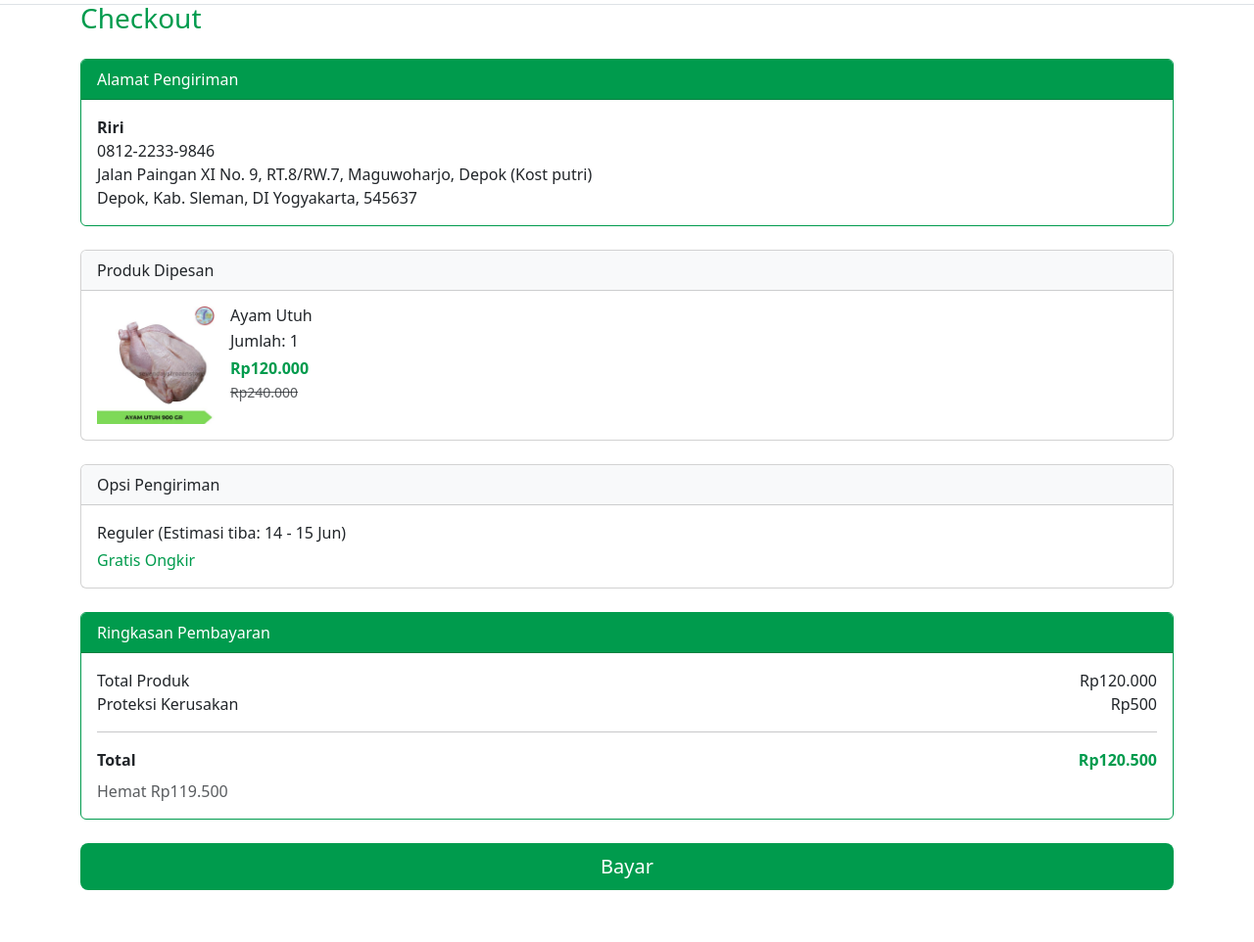
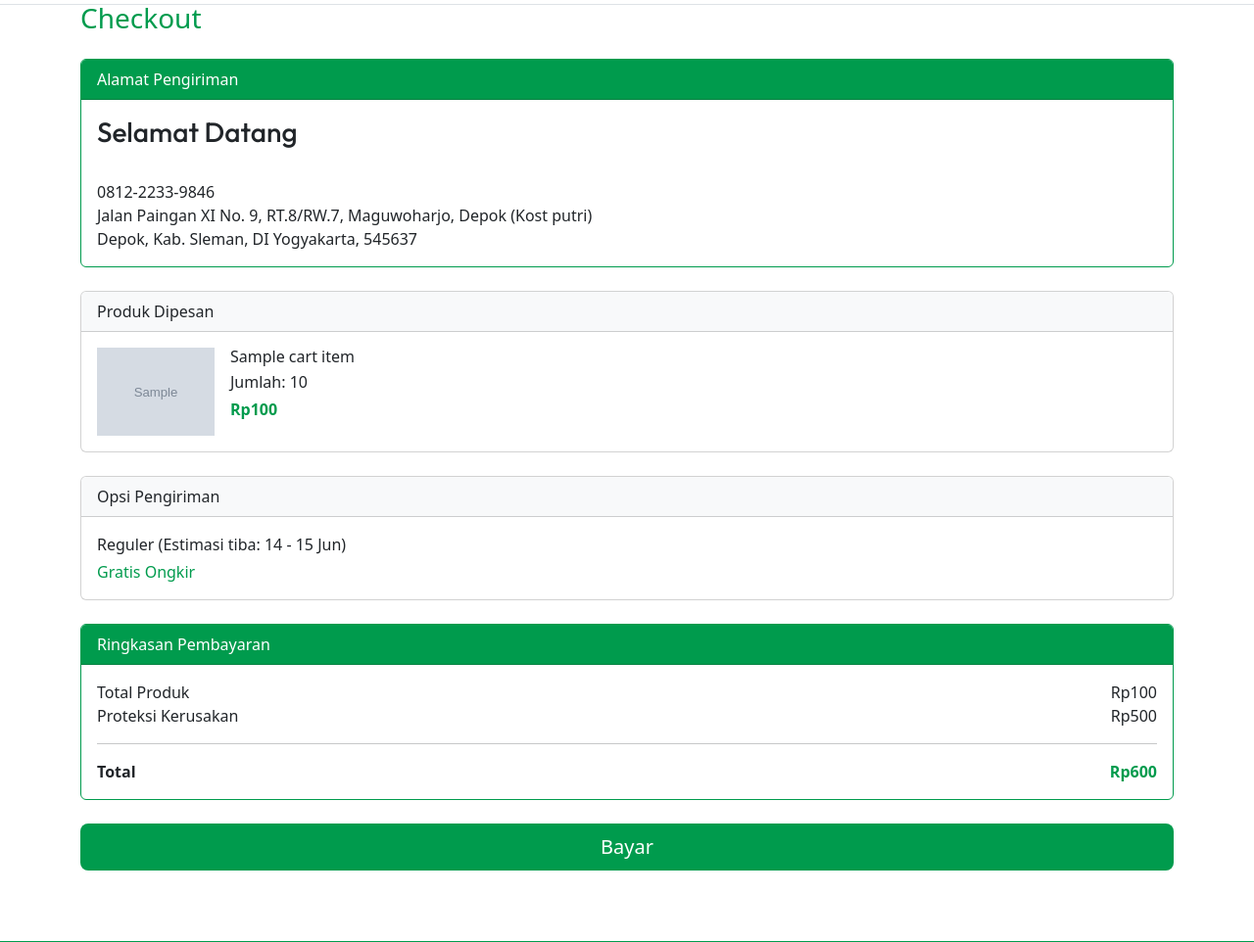
Before and after one commit to audriokt/frozen-food-ecommerce-project-platform-final-project, a CodeIgniter 4 app: template ecommer-frozen-food-final-paltform/app/Views/Customer/Checkout_Page.php in a window 1280 px wide. Shown: the part 108-1070 px from the top of the page at 98% size. Run offline with PHP 8.4 and a stand-in for CodeIgniter, Linux system fonts and the light colour scheme; the template is opened without the code that fills it: most values are stand-ins (such as "Sample title", 1, 10 or a date in 2020); grey boxes marked "Sample" are stand-in pictures; data that the repository does not hold is empty; some libraries are stand-ins or nearby versions.

Commit message:
check out page

```diff
--- a/ecommer-frozen-food-final-paltform/app/Views/Customer/Checkout_Page.php
+++ b/ecommer-frozen-food-final-paltform/app/Views/Customer/Checkout_Page.php
@@ -17,26 +17,36 @@
     <div class="card mb-4" style="border-color: #009B4D;">
         <div class="card-header text-white" style="background-color: #009B4D;">Alamat Pengiriman</div>
         <div class="card-body">
-            <strong>Riri</strong><br>
+            <strong><?php
+                echo "<h3 style='font-family:Outfit;'> Selamat Datang " . session()->get('Name') . "</h3>";?></strong><br>
             0812-2233-9846<br>
             Jalan Paingan XI No. 9, RT.8/RW.7, Maguwoharjo, Depok (Kost putri)<br>
             Depok, Kab. Sleman, DI Yogyakarta, 545637
         </div>
     </div>
 
-    <!-- Produk yg dipilih -->
-    <div class="card mb-4">
-        <div class="card-header bg-light">Produk Dipesan</div>
-        <div class="card-body d-flex">
-            <img src="<?= base_url('images/ayam_utuh.jpg') ?>" alt="Ayam Utuh" style="width: 120px; height: auto;" class="me-3">
-            <div>
-                <h6 class="mb-1">Ayam Utuh</h6>
-                <p class="mb-1">Jumlah: 1</p>
-                <p class="fw-bold mb-0" style="color: #009B4D;">Rp120.000</p>
-                <small class="text-muted"><del>Rp240.000</del></small>
+    <!-- Produk yang Dipesan -->
+    <?php $grandTotal = 0; ?>
+    <?php foreach ($cartItems as $item): ?>
+        <?php
+            $totalPerItem = $item['quantity'] * $item['price'];
+            $grandTotal += $totalPerItem;
+        ?>
+        <div class="card mb-4">
+            <div class="card-header bg-light">Produk Dipesan</div>
+            <div class="card-body d-flex">
+                <img src="<?= base_url($item['product_image']) ?>" alt="<?= $item['product_name'] ?>" style="width: 120px;" class="me-3">
+                <div>
+                    <h6 class="mb-1"><?= esc($item['product_name']) ?></h6>
+                    <p class="mb-1">Jumlah: <?= $item['quantity'] ?></p>
+                    <p class="fw-bold mb-0" style="color: #009B4D;">Rp<?= number_format($totalPerItem, 0, ',', '.') ?></p>
+                    <?php if (!empty($item['original_price']) && $item['original_price'] > $item['price']): ?>
+                        <small class="text-muted"><del>Rp<?= number_format($item['original_price'], 0, ',', '.') ?></del></small>
+                    <?php endif; ?>
+                </div>
             </div>
         </div>
-    </div>
+    <?php endforeach; ?>
 
     <!--Opsi Pengiriman -->
     <div class="card mb-4">
@@ -53,7 +63,7 @@
         <div class="card-body">
             <div class="d-flex justify-content-between">
                 <span>Total Produk</span>
-                <span>Rp120.000</span>
+                <span>Rp<?= number_format($grandTotal, 0, ',', '.') ?></span>
             </div>
             <div class="d-flex justify-content-between">
                 <span>Proteksi Kerusakan</span>
@@ -62,11 +72,11 @@
             <hr>
             <div class="d-flex justify-content-between fw-bold">
                 <span>Total</span>
-                <span style="color: #009B4D;">Rp120.500</span>
+                <span style="color: #009B4D;">Rp<?= number_format($grandTotal + 500, 0, ',', '.') ?></span>
             </div>
-            <p class="text-muted mt-2 mb-0">Hemat Rp119.500</p>
         </div>
     </div>
+
 
     <!-- Tombol -->
     <div class="d-grid">
```
Also changed, not shown: ecommer-frozen-food-final-paltform/app/Config/Routes.php (+0 -9 lines).
